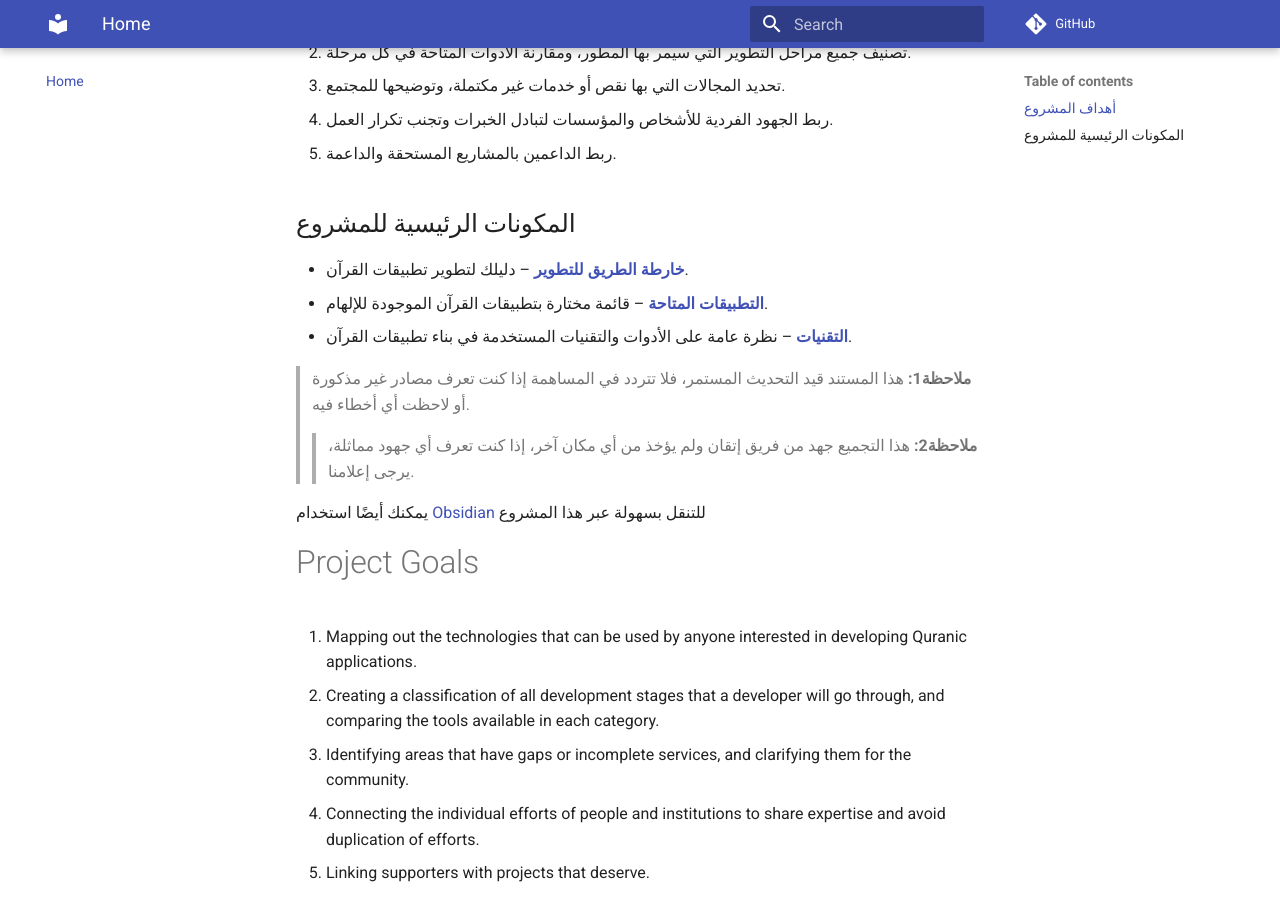
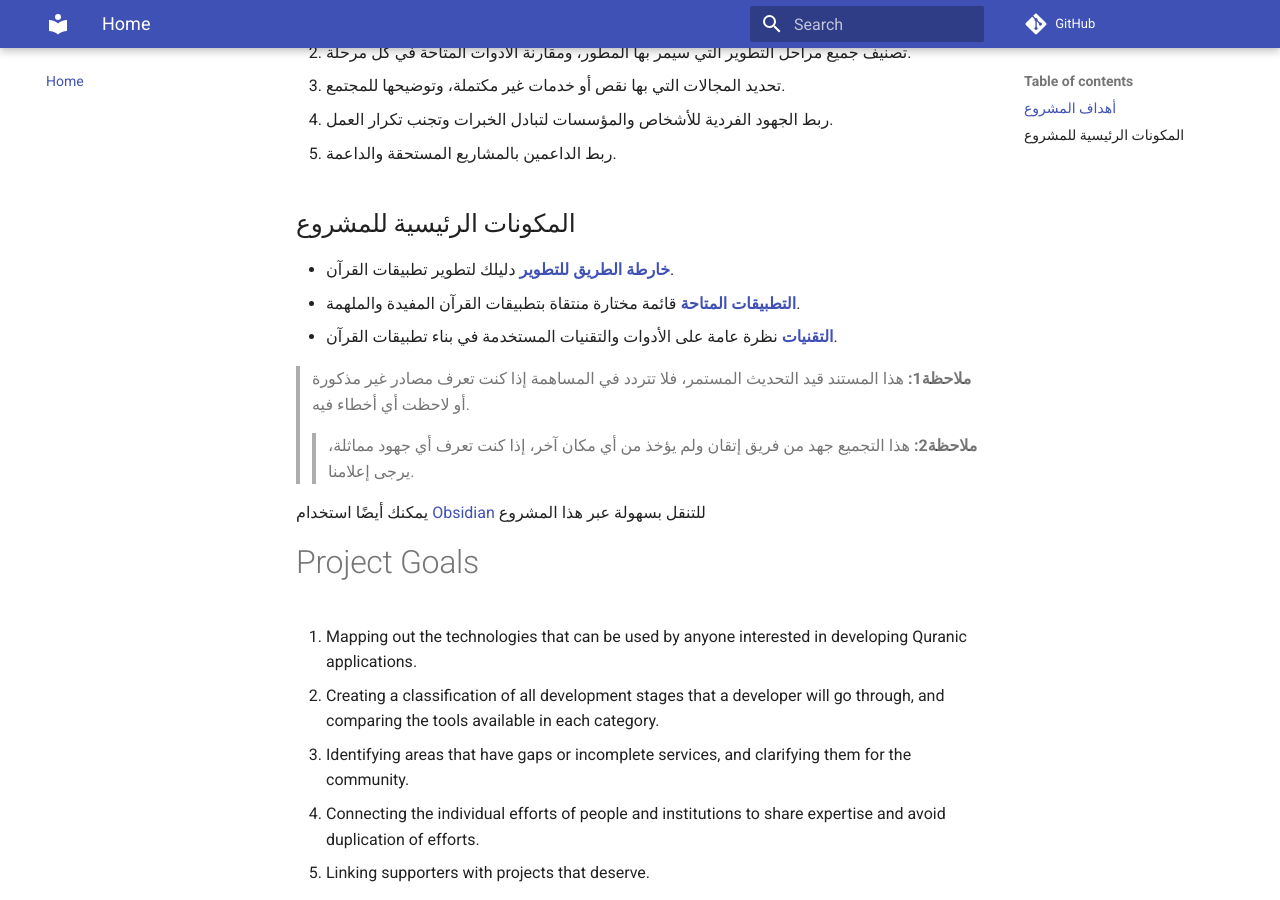
Before and after one commit to engsaleh/RATQ-Site, an MkDocs documentation site: the page built from docs/README.md, in a window 1280 px wide and 900 px high, scrolled down 314 px. Built offline with MkDocs 1.6.1 and Material for MkDocs 9.7.7, drawn with Linux system fonts in a browser that asks for light colours; comment, search, counter and statistics services are not loaded.

Commit message:
Update README.md

```diff
--- a/docs/README.md
+++ b/docs/README.md
@@ -11,9 +11,9 @@
 
 ##  المكونات الرئيسية للمشروع
 
-- **[خارطة الطريق للتطوير](./Development%20Guidelines.md)** – دليلك لتطوير تطبيقات القرآن.
-- **[التطبيقات المتاحة](./Available%20Apps.md)** – قائمة مختارة بتطبيقات القرآن الموجودة للإلهام.
--  **[التقنيات](./Technologies.md)** – نظرة عامة على الأدوات والتقنيات المستخدمة في بناء تطبيقات القرآن.
+- **[خارطة الطريق للتطوير](./Development%20Guidelines.md)**  دليلك لتطوير تطبيقات القرآن.
+- **[التطبيقات المتاحة](./Available%20Apps.md)**  قائمة مختارة منتقاة بتطبيقات القرآن المفيدة والملهمة.
+-  **[التقنيات](./Technologies.md)**  نظرة عامة على الأدوات والتقنيات المستخدمة في بناء تطبيقات القرآن.
 
 >
 > **ملاحظة1:** هذا المستند قيد التحديث المستمر، فلا تتردد في المساهمة إذا كنت تعرف مصادر غير مذكورة أو لاحظت أي أخطاء فيه.
```
